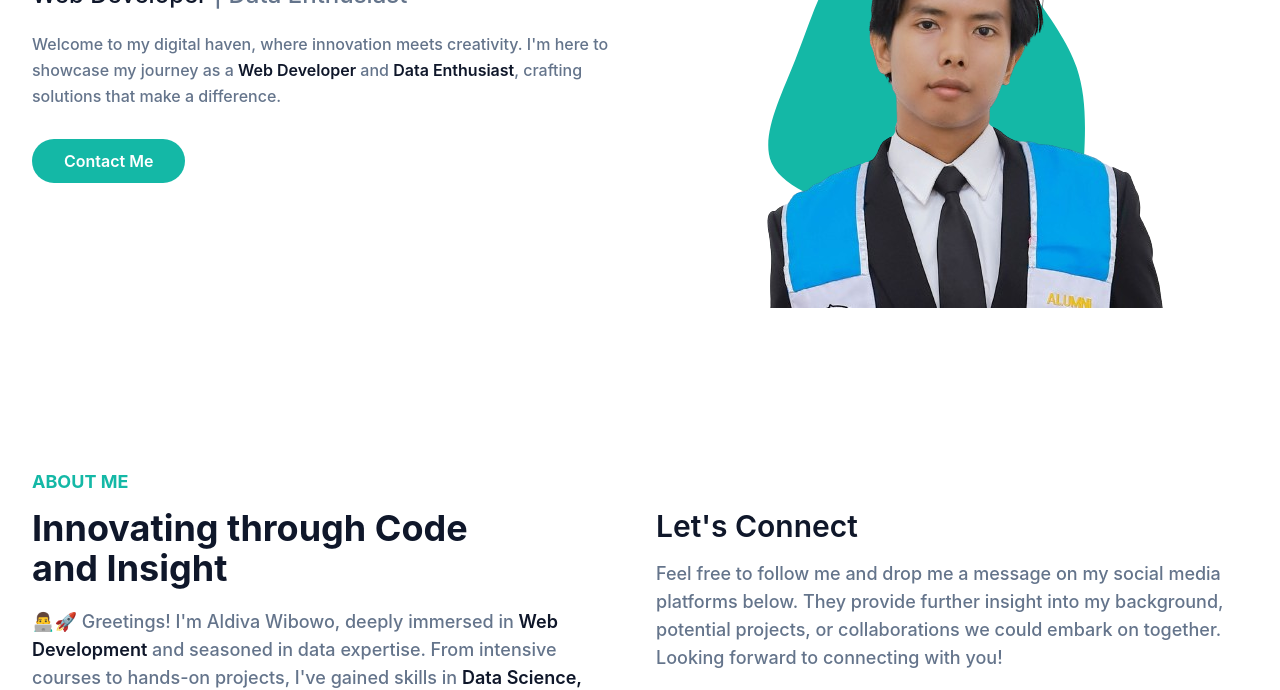
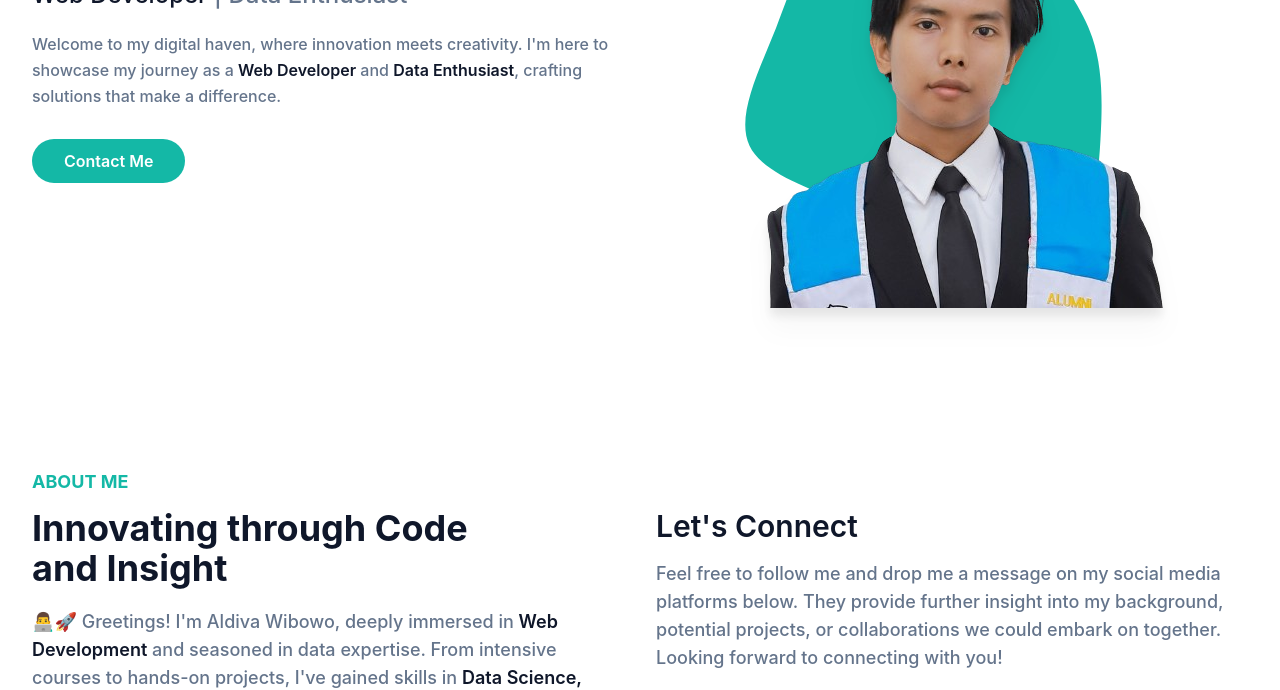
Before and after one commit to Aldbow/portfolio-tailwind, a website: page index.html in a window 1280 px wide. Shown: the part 348-1038 px from the top of the page. Drawn offline with Linux system fonts and the light colour scheme.

Commit message:
CSS for profile pic

```diff
--- a/index.html
+++ b/index.html
@@ -79,10 +79,10 @@
               <img
                 src="src/img/aldiva.png"
                 alt="Aldiva Wibowo"
-                class="max-w-full mx-auto"
+                class="max-w-full mx-auto drop-shadow-xl lg:ml-auto"
               />
               <span class="absolute -bottom-0 -z-10 left-1/2 -translate-x-1/2 md:scale-125">
-                <svg viewBox="0 0 200 200" xmlns="http://www.w3.org/2000/svg" width="400" height="400">
+                <svg viewBox="0 0 200 200" xmlns="http://www.w3.org/2000/svg" width="550" height="450">
                     <path fill="#14b8a6" d="M30.6,-48.7C39.4,-35.6,46.4,-26.5,49.9,-16.1C53.4,-5.7,53.6,5.9,52.8,19.9C52,34,50.4,50.5,41.4,58.8C32.5,67,16.2,67,2.9,62.9C-10.4,58.9,-20.7,50.8,-34.9,44.3C-49.1,37.7,-67,32.7,-72,22.3C-76.9,11.8,-68.8,-3.9,-62.6,-19.5C-56.4,-35.1,-52.2,-50.5,-42,-63.2C-31.9,-75.9,-16,-86,-2.6,-82.4C10.8,-78.9,21.7,-61.8,30.6,-48.7Z" transform="translate(100 100) scale(1)" />
                   </svg>
                 </svg>
```
Also changed, not shown: src/output.css.
